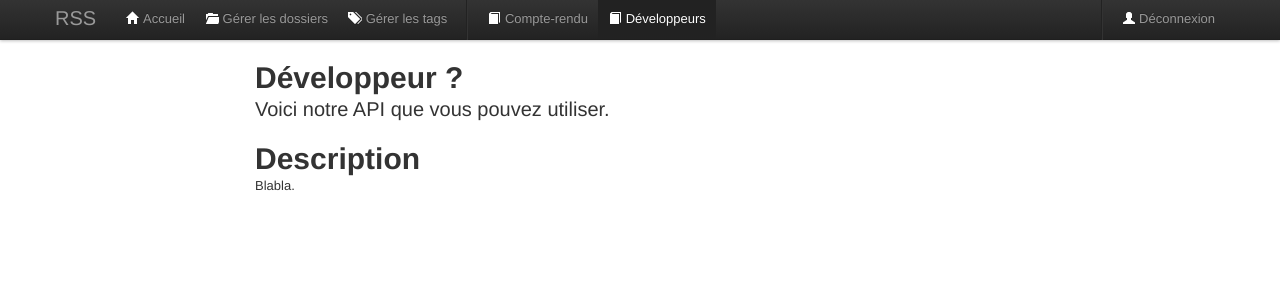
After one commit to Yimgo/msgr, a PHP site: the page made by pokemon/app/views/rss/developers.php in a window 1280 px wide. The commit adds this page. Shown: the top 300 px of the page. Run offline with PHP 8.4, Linux system fonts and the light colour scheme; the template is opened without the code that fills it, so the values that code supplies are empty.

Commit message:
Added a developers view, showing the APIs we have

```diff
--- a/pokemon/app/views/rss/article.php
+++ b/pokemon/app/views/rss/article.php
@@ -23,6 +23,7 @@ var article_est_lu = <?php echo $params["lu"] ? 'true' : 'false' ;?> ;
                     <li class="active"><a href="#"><i class="icon-file icon-white"></i> Article</a></li>
                     <li class="divider-vertical"></li>
                     <li class=""><a href="/pokemon/rss/report"><i class="icon-book icon-white"></i> Compte-rendu</a></li>
+                    <li class=""><a href="/pokemon/rss/developers"><i class="icon-book icon-white"></i> Développeurs</a></li>
                 </ul>
             </div>
 
--- /dev/null
+++ b/pokemon/app/views/rss/developers.php
@@ -0,0 +1,49 @@
+<?php render_partial("header", null); ?>
+
+<div class="navbar navbar-fixed-top">
+	<div class="navbar-inner">
+		<div class="container">
+			<a class="btn btn-navbar" data-toggle="collapse" data-target=".nav-collapse">
+				<span class="icon-bar"></span>
+				<span class="icon-bar"></span>
+				<span class="icon-bar"></span>
+			</a>
+			<a class="brand" href="#">RSS</a>
+			<div class="nav-collapse">
+				<ul class="nav">
+				<li><a href="/pokemon/rss/listing"><i class="icon-home icon-white"></i> Accueil</a></li>
+				<li><a href="/pokemon/rss/folders"><i class="icon-folder-open icon-white"></i> Gérer les dossiers</a></li>
+				<li class=""><a href="/pokemon/rss/tags"><i class="icon-tags icon-white"></i> Gérer les tags</a></li>
+                <li class="divider-vertical"></li>
+                <li class=""><a href="/pokemon/rss/report"><i class="icon-book icon-white"></i> Compte-rendu</a></li>
+                <li class="active"><a href="/pokemon/rss/developers"><i class="icon-book icon-white"></i> Développeurs</a></li>
+				</ul>
+			</div>
+
+			<ul class="nav pull-right">
+			<li class="divider-vertical"></li>
+			<li><a href="/pokemon/rss/logout"><i class="icon-user icon-white"></i> Déconnexion</a></li>
+			</ul>
+		</div>
+	</div>
+</div>
+
+
+<div class="container">
+	<div class="row">
+
+		<div class="span8 offset2">
+			<header class="jumbotron subhead" id="overview">
+			  <h1>Développeur ?</h1>
+			  <p class="lead">Voici notre API que vous pouvez utiliser.</p>
+			</header>
+
+			<h1>Description</h1>
+			<p>
+				Blabla.
+			</p>
+		</div>
+	</div>
+</div>
+
+<?php render_partial("footer", null); ?>
--- a/pokemon/app/views/rss/folders.php
+++ b/pokemon/app/views/rss/folders.php
@@ -26,6 +26,7 @@ if ($params["State"]==="ok"){
 			<li><a href="/pokemon/rss/tags"><i class="icon-tags icon-white"></i> Gérer les tags</a></li>
             <li class="divider-vertical"></li>
             <li class=""><a href="/pokemon/rss/report"><i class="icon-book icon-white"></i> Compte-rendu</a></li>
+			<li class=""><a href="/pokemon/rss/developers"><i class="icon-book icon-white"></i> Développeurs</a></li>
 			</ul>
 		</div>
 
--- a/pokemon/app/views/rss/listing.php
+++ b/pokemon/app/views/rss/listing.php
@@ -16,6 +16,7 @@
                     <li><a href="/pokemon/rss/tags"><i class="icon-tags icon-white"></i> Gérer les tags</a></li>
                     <li class="divider-vertical"></li>
                     <li class=""><a href="/pokemon/rss/report"><i class="icon-book icon-white"></i> Compte-rendu</a></li>
+                    <li class=""><a href="/pokemon/rss/developers"><i class="icon-book icon-white"></i> Développeurs</a></li>
                 </ul>
             </div>
 
--- a/pokemon/app/views/rss/report.php
+++ b/pokemon/app/views/rss/report.php
@@ -16,6 +16,7 @@
 				<li class=""><a href="/pokemon/rss/tags"><i class="icon-tags icon-white"></i> Gérer les tags</a></li>
                 <li class="divider-vertical"></li>
                 <li class="active"><a href="/pokemon/rss/report"><i class="icon-book icon-white"></i> Compte-rendu</a></li>
+				<li class=""><a href="/pokemon/rss/developers"><i class="icon-book icon-white"></i> Développeurs</a></li>
 				</ul>
 			</div>
 
--- a/pokemon/app/views/rss/tags.php
+++ b/pokemon/app/views/rss/tags.php
@@ -26,6 +26,7 @@ if ($params["State"]==="ok"){
 				<li class="active"><a href="/pokemon/rss/tags"><i class="icon-tags icon-white"></i> Gérer les tags</a></li>
                 <li class="divider-vertical"></li>
                 <li class=""><a href="/pokemon/rss/report"><i class="icon-book icon-white"></i> Compte-rendu</a></li>
+				<li class=""><a href="/pokemon/rss/developers"><i class="icon-book icon-white"></i> Développeurs</a></li>
 				</ul>
 			</div>
 
```
Also changed, not shown: pokemon/app/controllers/rss/rss.php (+7 -0 lines).
